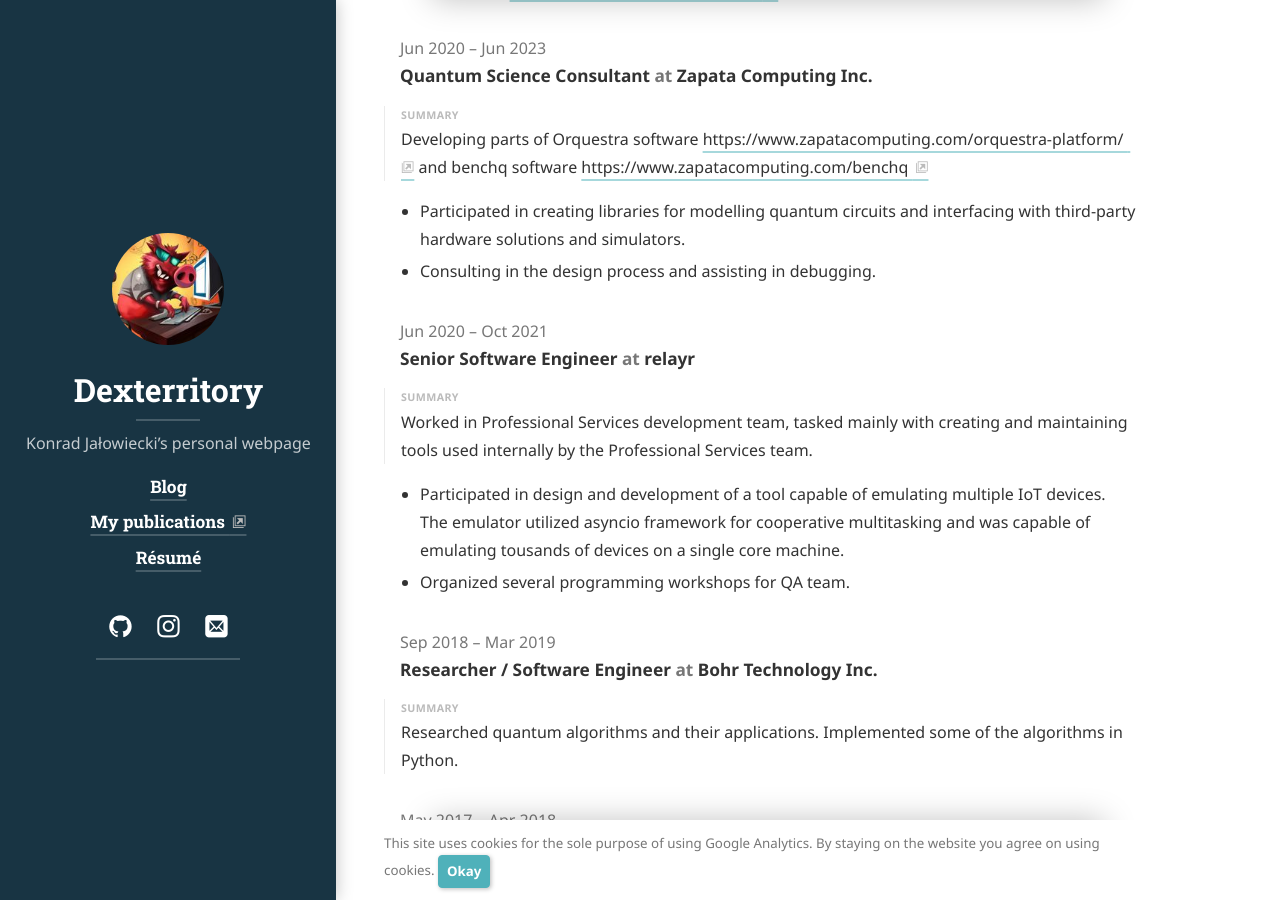
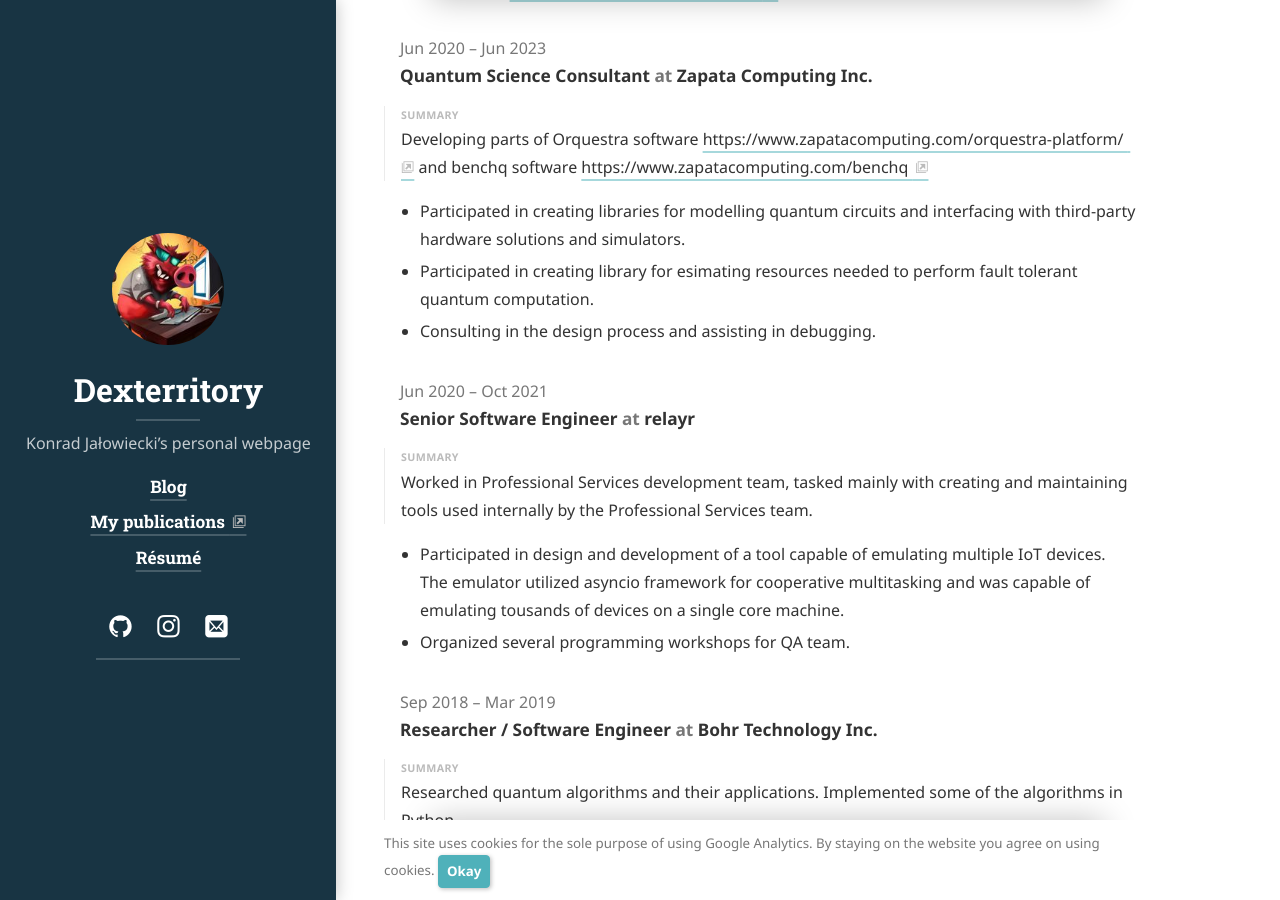
Before and after one commit to dexter2206/dexterritory-hydejack, a Jekyll site: the page built from resume.md, in a window 1280 px wide and 900 px high, scrolled down 1099 px. Built offline with Jekyll 4.4.1, drawn with Linux system fonts in a browser that asks for light colours; cached includes are drawn as plain includes; nearby versions of some CDN libraries; some web fonts are replaced; library files that are not in the unit come from our copies.

Commit message:
Add mention of FTQC to the resume

```diff
--- a/_data/resume.yml
+++ b/_data/resume.yml
@@ -67,6 +67,7 @@ work:
     highlights:
       - Participated in creating libraries for modelling quantum circuits and interfacing with
         third-party hardware solutions and simulators.
+      - Participated in creating library for esimating resources needed to perform fault tolerant quantum computation.
       - Consulting in the design process and assisting in debugging.
   - company: "relayr"
     startDate: "2020-06-01"
```
